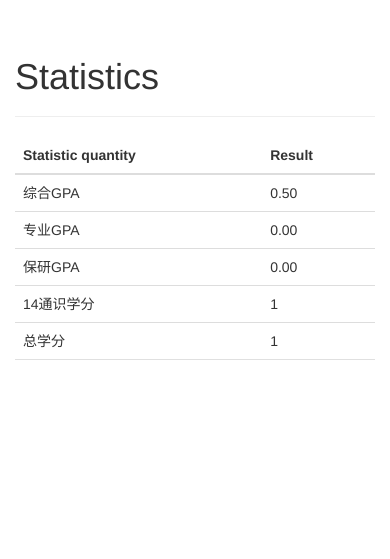
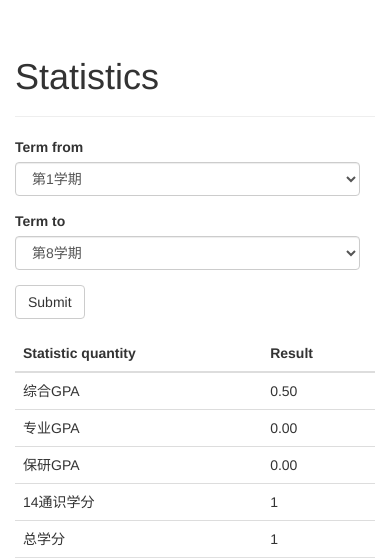
Before and after one commit to QinlinChen/StuHub, a Flask app: page /info/statistics in a window 390 px wide. Shown: the part 55-614 px from the top of the page. Run offline with Flask 2, Linux system fonts and the light colour scheme; a user stored in the database is signed in; tables that the repository leaves empty hold one stand-in row (values such as "Sample post"); some libraries are stand-ins or nearby versions.

Commit message:
implement info/statistics

```diff
--- a/app/info/forms.py
+++ b/app/info/forms.py
@@ -1,7 +1,8 @@
 from flask_wtf import FlaskForm
 from wtforms import (FloatField, IntegerField, SelectField, StringField,
                      SubmitField)
-from wtforms.validators import DataRequired, NumberRange, InputRequired
+from wtforms.validators import (DataRequired, InputRequired, NumberRange,
+                                ValidationError)
 
 from ..models import course_type_name
 
@@ -17,3 +18,37 @@ class CourseForm(FlaskForm):
     score = FloatField("Score", validators=[
                        InputRequired(), NumberRange(0.0, 100.0)])
     submit = SubmitField('Submit')
+
+
+class LessEqualTo(object):
+
+    def __init__(self, fieldname, message=None):
+        self.fieldname = fieldname
+        self.message = message
+
+    def __call__(self, form, field):
+        try:
+            other = form[self.fieldname]
+        except KeyError:
+            raise ValidationError(field.gettext(
+                "Invalid field name '%s'.") % self.fieldname)
+        if field.data > other.data:
+            d = {
+                'other_label': hasattr(other, 'label') and other.label.text or self.fieldname,
+                'other_name': self.fieldname
+            }
+            message = self.message
+            if message is None:
+                message = field.gettext(
+                    'Field must be less or equal to %(other_name)s.')
+
+            raise ValidationError(message % d)
+
+
+class TermRangeForm(FlaskForm):
+    term_from = SelectField('Term from', validators=[LessEqualTo('term_to')],
+                            coerce=int, choices=[
+                            (index, '第%d学期' % index) for index in range(1, 9)])
+    term_to = SelectField('Term to', coerce=int, choices=[
+                          (index, '第%d学期' % index) for index in range(1, 9)])
+    submit = SubmitField('Submit')
--- a/app/info/views.py
+++ b/app/info/views.py
@@ -4,8 +4,8 @@ from flask_login import current_user, login_required
 
 from . import info
 from .. import db
-from ..models import Course
-from .forms import CourseForm
+from ..models import Course, CourseType
+from .forms import CourseForm, TermRangeForm
 
 
 @info.route('/courses', methods=['GET', 'POST'])
@@ -21,11 +21,13 @@ def courses():
                         user=current_user._get_current_object())
         db.session.add(course)
         db.session.commit()
-        form.name.data = ''
-        form.credit.data = 0
-        form.score.data = 0
+        return redirect(url_for('.courses', term=form.term.data,
+                                type_id=form.type_id.data))
+    form.term.data = request.args.get('term', 1, type=int)
+    form.type_id.data = request.args.get(
+        'type_id', CourseType.GENERAL, type=int)
+    page = request.args.get('page', 1, type=int)
     courses_per_page = current_app.config['APP_COURSES_PER_PAGE']
-    page = request.args.get('page', 1, type=int)
     pagination = current_user.courses.order_by(Course.term.desc()).paginate(
         page, per_page=courses_per_page, error_out=False)
     courses = pagination.items
@@ -47,6 +49,13 @@ def get_statistics(user, terms):
 @info.route('/statistics', methods=['GET', 'POST'])
 @login_required
 def statistics():
-    terms = list(range(0, 9))
+    form = TermRangeForm()
+    if form.validate_on_submit():
+        return redirect(url_for('.statistics', term_from=form.term_from.data,
+                                term_to=form.term_to.data))
+    form.term_from.data = request.args.get('term_from', 1, type=int)
+    form.term_to.data = request.args.get('term_to', 8, type=int)
+    terms = list(range(form.term_from.data, form.term_to.data))
     statistics = get_statistics(current_user, terms)
-    return render_template('/info/statistics.html', statistics=statistics)
+    return render_template('/info/statistics.html', form=form,
+                           statistics=statistics)
--- a/app/templates/info/statistics.html
+++ b/app/templates/info/statistics.html
@@ -8,6 +8,10 @@
     <h1>
         Statistics
     </h1>
+</div>
+
+<div class="col-md-4 courses-form">
+    {{ wtf.quick_form(form) }}
 </div>
 
 <div class="courses-table">
```
